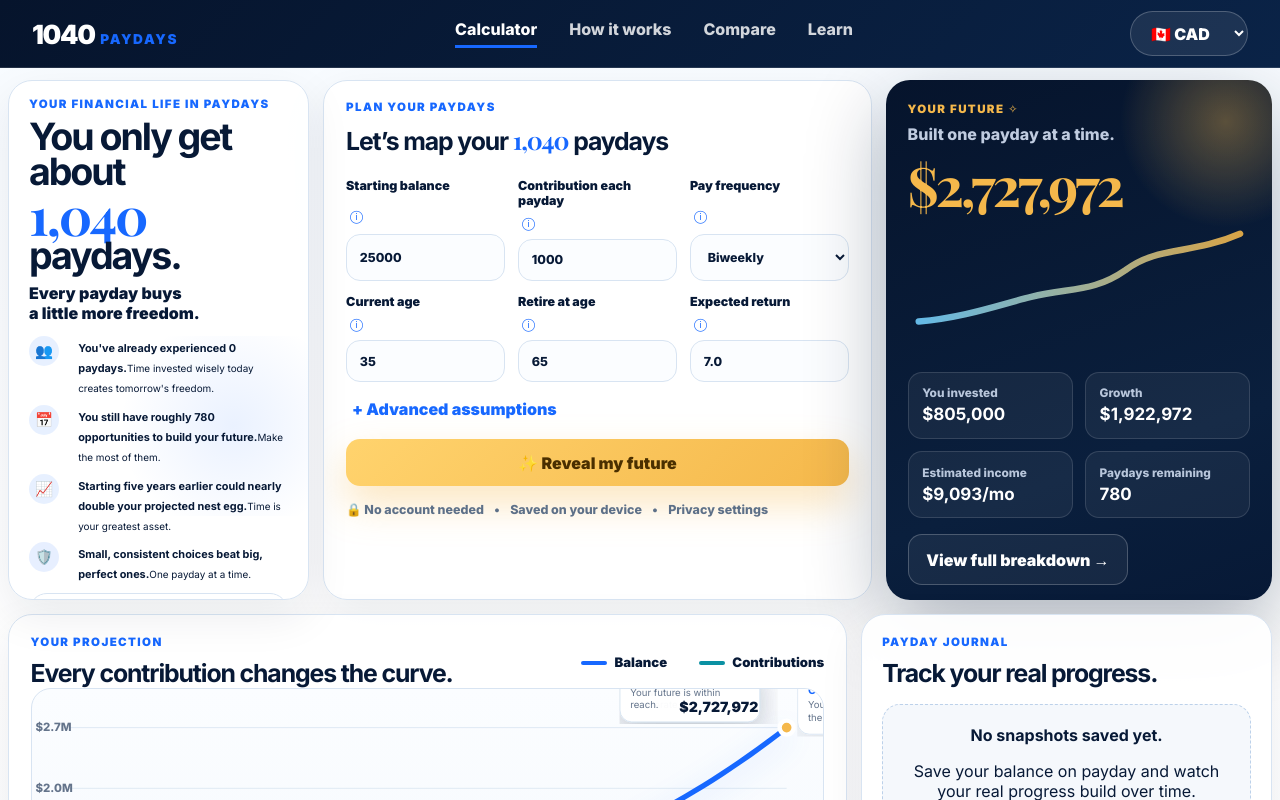
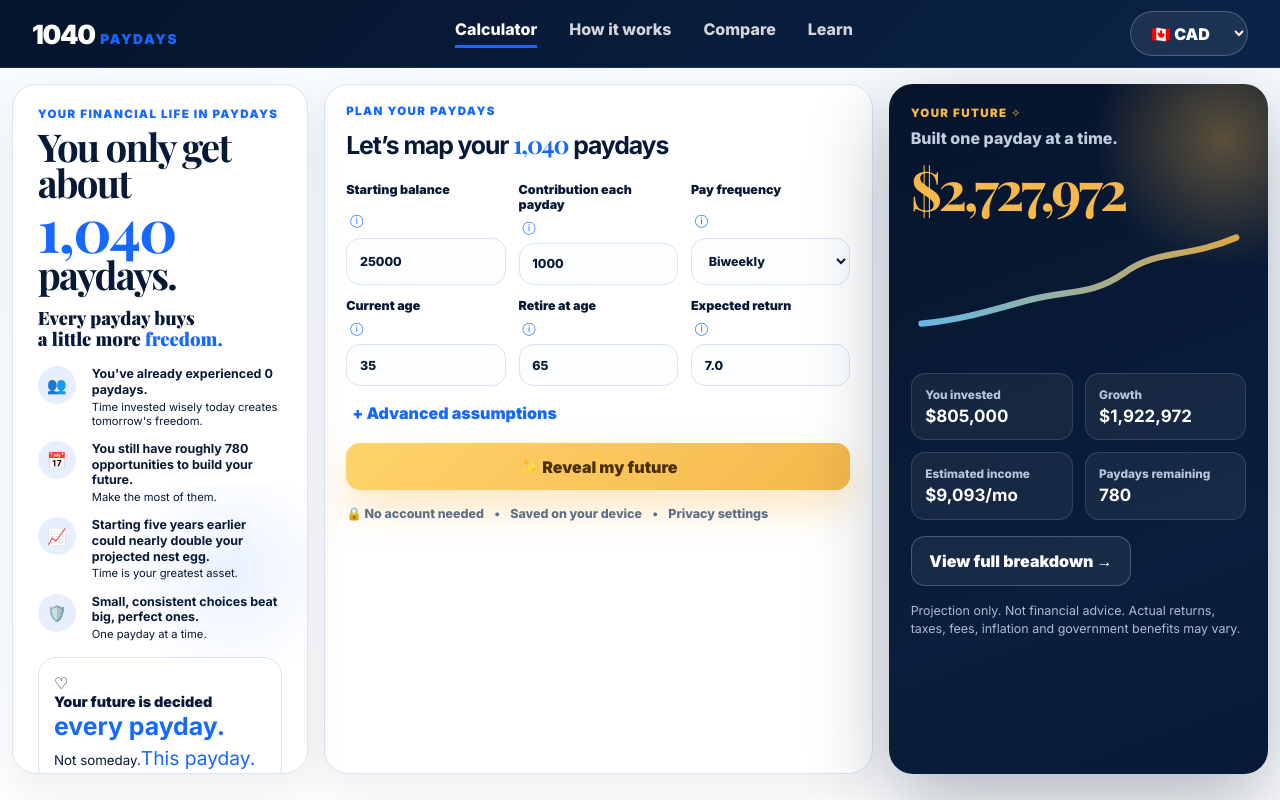
Before and after one commit to calgal7-del/1040-paydays, a React (Vite) app: page / in a window 1280 px wide. Shown: the top 800 px of the page. Built offline with nearby package versions, Linux system fonts and the light colour scheme.

Commit message:
Update App.css

```diff
--- a/src/App.css
+++ b/src/App.css
@@ -1352,3 +1352,110 @@ select:focus {
     padding: 1rem 2rem !important;
   }
 }
+/* FINAL STRUCTURE: HERO/CALCULATOR/PROJECTION ON PAGE 1, GRAPH ON PAGE 2 */
+
+@media (min-width: 1151px) {
+  .mainLayout {
+    width: min(1760px, calc(100% - 1.5rem)) !important;
+    margin: 1rem auto 0 !important;
+  }
+
+  .topGrid {
+    min-height: calc(100vh - 92px) !important;
+    grid-template-columns: 0.78fr 1.45fr 1fr !important;
+    gap: 1rem !important;
+    align-items: stretch !important;
+  }
+
+  .bottomGrid {
+    margin-top: 2rem !important;
+    grid-template-columns: 1.5fr 0.72fr !important;
+    gap: 1rem !important;
+  }
+
+  .hero,
+  .calculatorCard,
+  .projectionCard {
+    height: calc(100vh - 110px) !important;
+    max-height: none !important;
+    overflow: hidden !important;
+  }
+}
+
+/* HERO LIKE YOUR SCREENSHOT 2 */
+
+.hero {
+  padding: 1.35rem 1.55rem !important;
+}
+
+.heroTitle,
+.hero h1 {
+  font-family: "Playfair Display", Georgia, serif !important;
+  font-size: clamp(2.25rem, 3vw, 3.25rem) !important;
+  line-height: 0.92 !important;
+  letter-spacing: -0.045em !important;
+}
+
+.heroTitle span,
+.hero h1 span {
+  display: block !important;
+  color: var(--blue) !important;
+  font-family: "Playfair Display", Georgia, serif !important;
+  font-size: 1.55em !important;
+  line-height: 0.9 !important;
+  margin: 0.15rem 0 0.05rem !important;
+}
+
+.heroLead {
+  font-family: "Playfair Display", Georgia, serif !important;
+  font-size: 1.15rem !important;
+  line-height: 1.15 !important;
+  margin: 0.9rem 0 1.1rem !important;
+}
+
+.heroLead em {
+  color: var(--blue) !important;
+}
+
+.heroInsights {
+  gap: 0.85rem !important;
+}
+
+.heroInsight {
+  grid-template-columns: 42px 1fr !important;
+  gap: 0.75rem !important;
+}
+
+.heroInsight span {
+  width: 38px !important;
+  height: 38px !important;
+  font-size: 1rem !important;
+}
+
+.heroInsight strong {
+  display: block !important;
+  font-size: 0.78rem !important;
+  line-height: 1.25 !important;
+}
+
+.heroInsight small {
+  display: block !important;
+  font-size: 0.7rem !important;
+  line-height: 1.25 !important;
+  margin-top: 0.12rem !important;
+}
+
+.thisPaydayCard {
+  margin-top: 1rem !important;
+  padding: 0.95rem !important;
+}
+
+.thisPaydayCard p {
+  font-size: 0.9rem !important;
+  line-height: 1.25 !important;
+}
+
+.thisPaydayCard em {
+  font-size: 1.2rem !important;
+  color: var(--blue) !important;
+}
```
